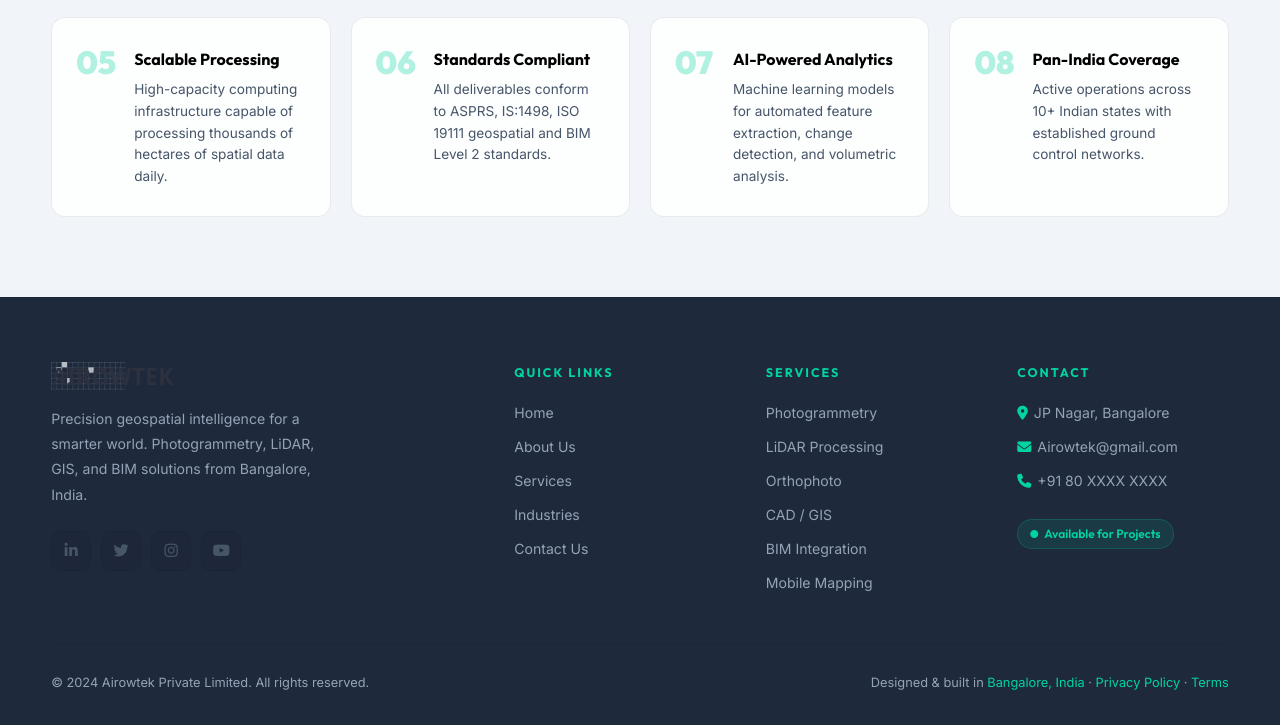
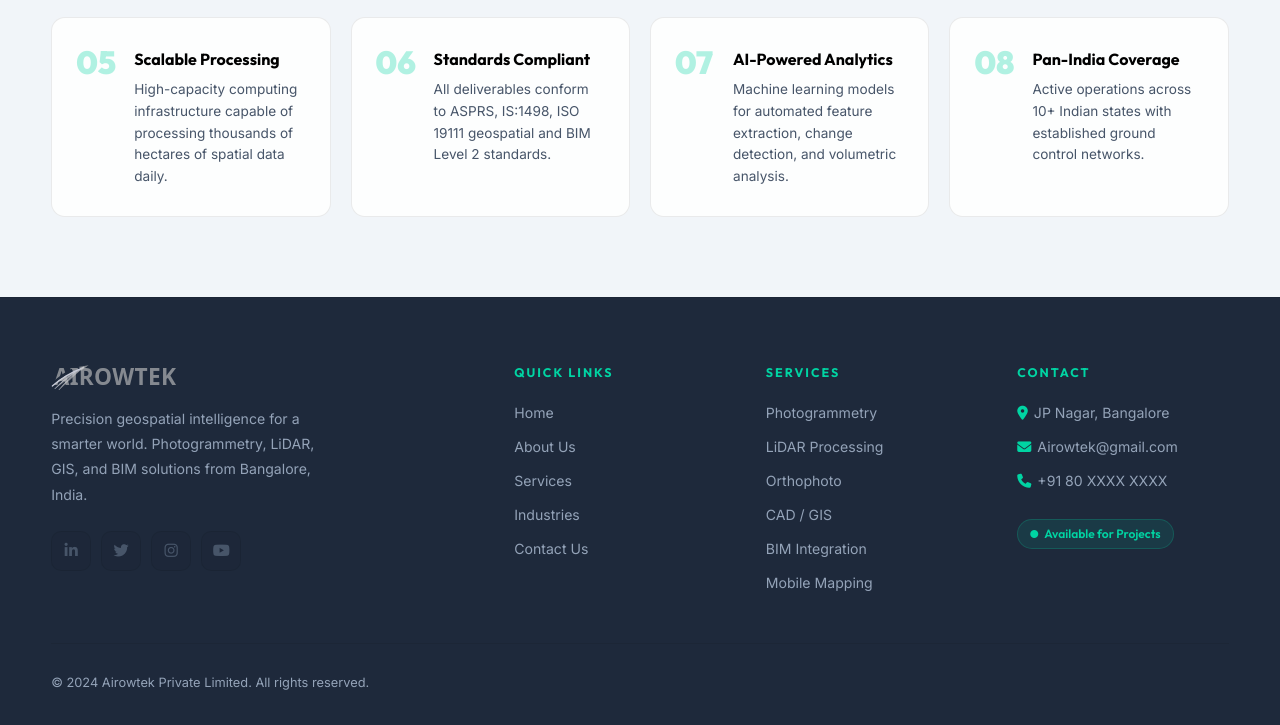
Before and after one commit to airowtek-netizen/light, a plain HTML site: page about.html in a window 1280 px wide. Shown: the part 2444-3169 px from the top of the page. Drawn offline with Linux system fonts and the light colour scheme.

Commit message:
Add files via upload

```diff
--- a/about.html
+++ b/about.html
@@ -225,7 +225,7 @@
       <div class="footer-grid">
       <div class="footer-brand">
         <div class="logo" style="cursor:default">
-          <img src="asset/logo.svg" alt="Airowtek" style="height: 28px;">
+          <img src="asset/logo-footer.svg" alt="Airowtek" style="height: 28px;">
         </div>
           <p>Precision geospatial intelligence for a smarter world. Photogrammetry, LiDAR, GIS, and BIM solutions from
             Bangalore, India.</p>
@@ -270,8 +270,8 @@
       </div>
       <div class="footer-bottom">
         <p>© 2024 Airowtek Private Limited. All rights reserved.</p>
-        <p>Designed & built in <span style="color:var(--green-primary)">Bangalore, India</span> · <a href="#">Privacy
-            Policy</a> · <a href="#">Terms</a></p>
+       <!--  <p>Designed & built in <span style="color:var(--green-primary)">Bangalore, India</span> · <a href="#">Privacy
+            Policy</a> · <a href="#">Terms</a></p> -->
       </div>
     </footer>
   </div>
```
Also changed, not shown: contact.html (+4 -4 lines), index.html (+1 -1 lines), industries.html (+3 -3 lines), services.html (+3 -3 lines), asset/logo-footer.svg (added).
